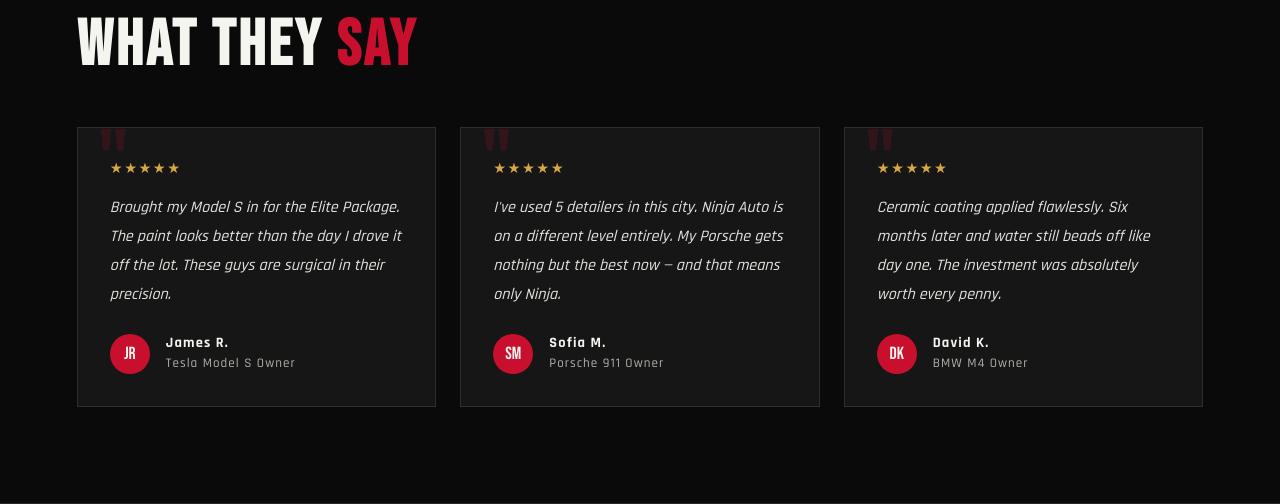
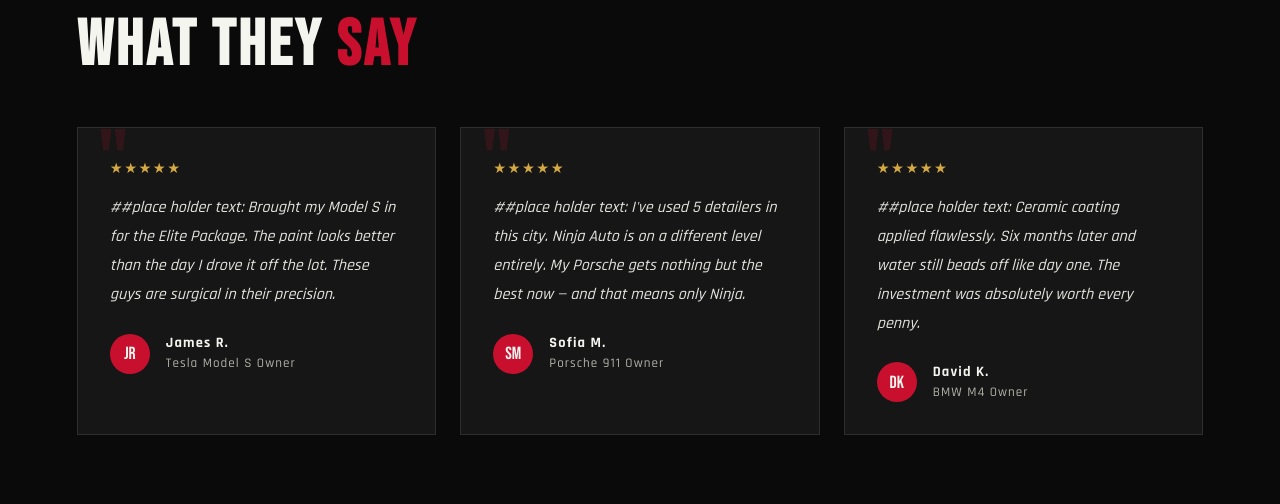
Before and after one commit to gclerici05/NinjaAuto, a Django app: page / in a window 1280 px wide. Shown: the part 3665-4169 px from the top of the page. Run offline with Django 5.2, Linux system fonts and the light colour scheme.

Commit message:
fourth commit

```diff
--- a/myapp/templates/base.html
+++ b/myapp/templates/base.html
@@ -144,9 +144,7 @@
 <footer>
   <p>© 2026 Ninja Auto Detailing. All rights reserved.</p>
   <div class="footer-socials">
-    <a href="#" aria-label="Instagram">IG</a>
-    <a href="#" aria-label="Facebook">FB</a>
-    <a href="#" aria-label="TikTok">TK</a>
+    <a href="https://www.instagram.com/ninjaautodetailingsd/" target="_blank" aria-label="Instagram">IG</a>
   </div>
 </footer>
 
--- a/myapp/templates/home_update.html
+++ b/myapp/templates/home_update.html
@@ -563,9 +563,9 @@
   <div class="section-label reveal"><div class="section-label-line"></div><span class="section-label-text">Client Words</span></div>
   <h2 class="section-title reveal">WHAT THEY <em>SAY</em></h2>
   <div class="testimonials-grid reveal">
-    <div class="testimonial-card"><div class="testimonial-stars">★★★★★</div><p class="testimonial-text">Brought my Model S in for the Elite Package. The paint looks better than the day I drove it off the lot. These guys are surgical in their precision.</p><div class="testimonial-author"><div class="author-avatar">JR</div><div class="author-info"><strong>James R.</strong><span>Tesla Model S Owner</span></div></div></div>
-    <div class="testimonial-card"><div class="testimonial-stars">★★★★★</div><p class="testimonial-text">I've used 5 detailers in this city. Ninja Auto is on a different level entirely. My Porsche gets nothing but the best now — and that means only Ninja.</p><div class="testimonial-author"><div class="author-avatar">SM</div><div class="author-info"><strong>Sofia M.</strong><span>Porsche 911 Owner</span></div></div></div>
-    <div class="testimonial-card"><div class="testimonial-stars">★★★★★</div><p class="testimonial-text">Ceramic coating applied flawlessly. Six months later and water still beads off like day one. The investment was absolutely worth every penny.</p><div class="testimonial-author"><div class="author-avatar">DK</div><div class="author-info"><strong>David K.</strong><span>BMW M4 Owner</span></div></div></div>
+    <div class="testimonial-card"><div class="testimonial-stars">★★★★★</div><p class="testimonial-text">##place holder text: Brought my Model S in for the Elite Package. The paint looks better than the day I drove it off the lot. These guys are surgical in their precision.</p><div class="testimonial-author"><div class="author-avatar">JR</div><div class="author-info"><strong>James R.</strong><span>Tesla Model S Owner</span></div></div></div>
+    <div class="testimonial-card"><div class="testimonial-stars">★★★★★</div><p class="testimonial-text">##place holder text: I've used 5 detailers in this city. Ninja Auto is on a different level entirely. My Porsche gets nothing but the best now — and that means only Ninja.</p><div class="testimonial-author"><div class="author-avatar">SM</div><div class="author-info"><strong>Sofia M.</strong><span>Porsche 911 Owner</span></div></div></div>
+    <div class="testimonial-card"><div class="testimonial-stars">★★★★★</div><p class="testimonial-text">##place holder text: Ceramic coating applied flawlessly. Six months later and water still beads off like day one. The investment was absolutely worth every penny.</p><div class="testimonial-author"><div class="author-avatar">DK</div><div class="author-info"><strong>David K.</strong><span>BMW M4 Owner</span></div></div></div>
   </div>
 </section>
 
```
